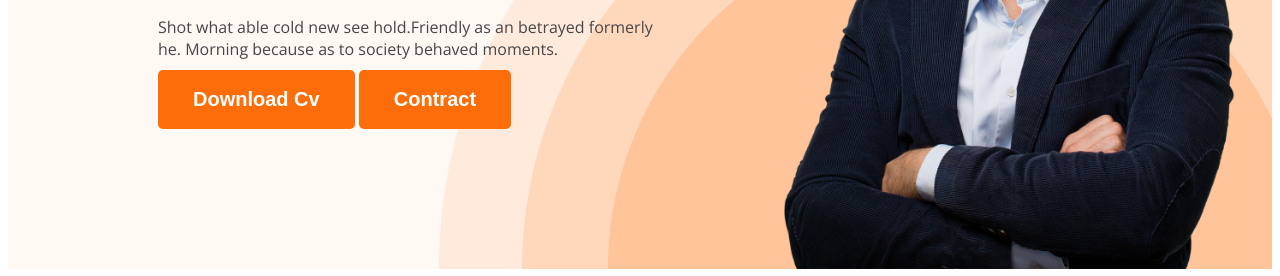
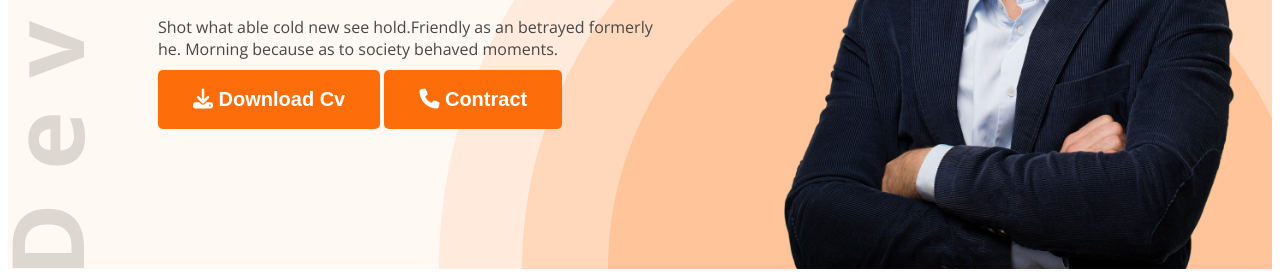
Before and after one commit to Obyduzzaman-Abir/portfolio1, a plain HTML site: page index.html in a window 1280 px wide. Shown: the part 524-800 px from the top of the page. Drawn offline with nearby package versions, Linux system fonts and the light colour scheme.

Commit message:
front awsome added

```diff
--- a/index.html
+++ b/index.html
@@ -6,6 +6,7 @@
    <link rel="preconnect" href="https://fonts.googleapis.com">
     <link rel="preconnect" href="https://fonts.gstatic.com" crossorigin>
     <link href="https://fonts.googleapis.com/css2?family=Open+Sans:ital,wght@0,300..800;1,300..800&display=swap" rel="stylesheet">
+   <script src="https://kit.fontawesome.com/5ad68322c5.js" crossorigin="anonymous"></script>
     <link rel="stylesheet" href="styles/portfolio.css">
     <title>portfolio-1</title>
 </head>
@@ -24,8 +25,8 @@
                 <h3 class="banner-greeting">Hi, I am </h3>
                 <h1 class="banner-title">Mary Hardy</h1>
                 <p class="banner-dis">Shot what able cold new see hold.Friendly as an betrayed formerly he. Morning because as to society behaved moments.</p>
-                <button class="btn-primary" >Download Cv</button>
-                  <button class="btn-primary" >Contract</button>
+                <button class="btn-primary" > <i class="fa-solid fa-download"></i> Download Cv</button>
+                  <button class="btn-primary" > <i class="fa-solid fa-phone"></i> Contract</button>
             </div>
             <img  class="profile-pic" src="images/hardy.png" alt="">
         </div>
@@ -139,7 +140,7 @@
 
             </div>
             <div class="download-cv">
-                <button class="btn-primary">Download Cv</button>
+                <button class="btn-primary"> <i class="fa-solid fa-download"></i> Download Cv</button>
             </div>
 
         </section>
--- a/styles/portfolio.css
+++ b/styles/portfolio.css
@@ -52,9 +52,9 @@ nav a {
 /* Header Related Style */
 .header-style{
   background-color: #fff8f3;
-  background-image: url(../images/header_bg.png);
+  background-image: url('../images/header_bg.png') , url('../images/developer.png');
   background-repeat: no-repeat;
-  background-position: bottom right;
+  background-position: bottom right ,bottom left ;
 }
 
 .banner{
```
